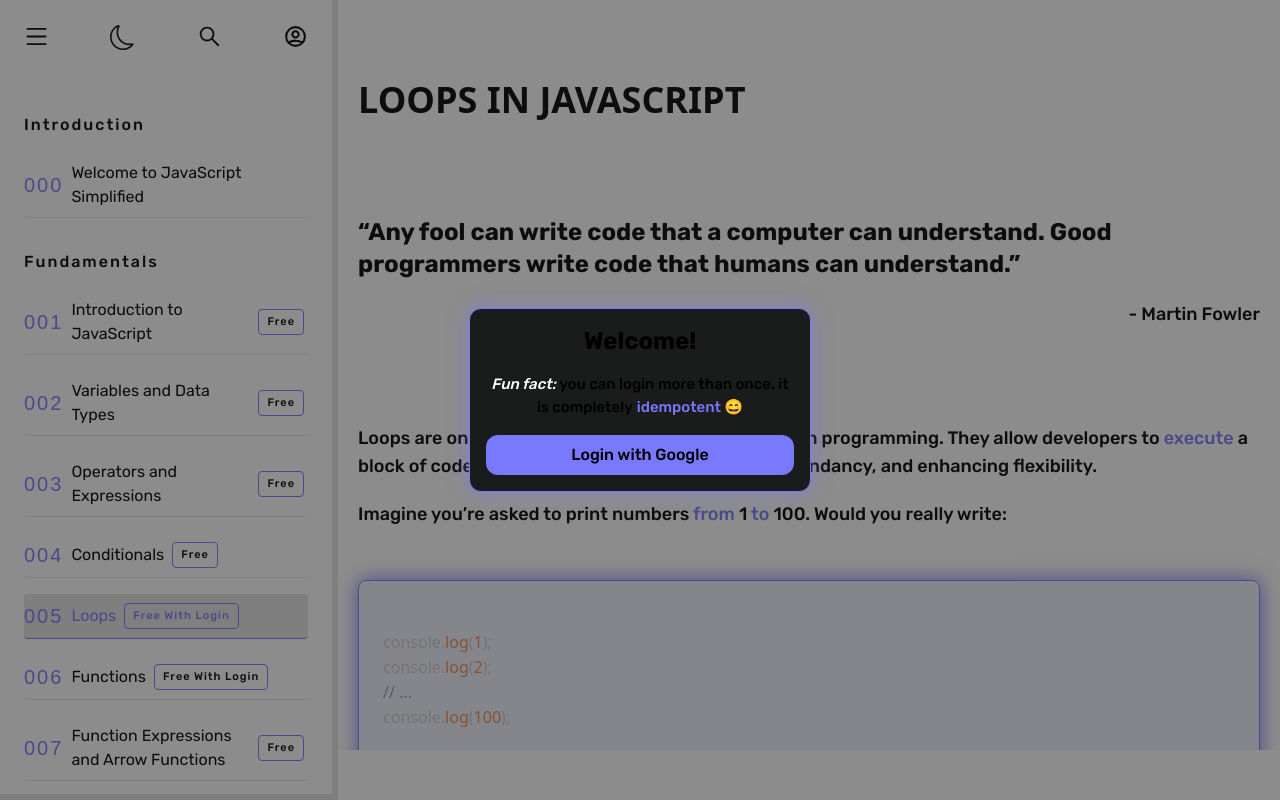
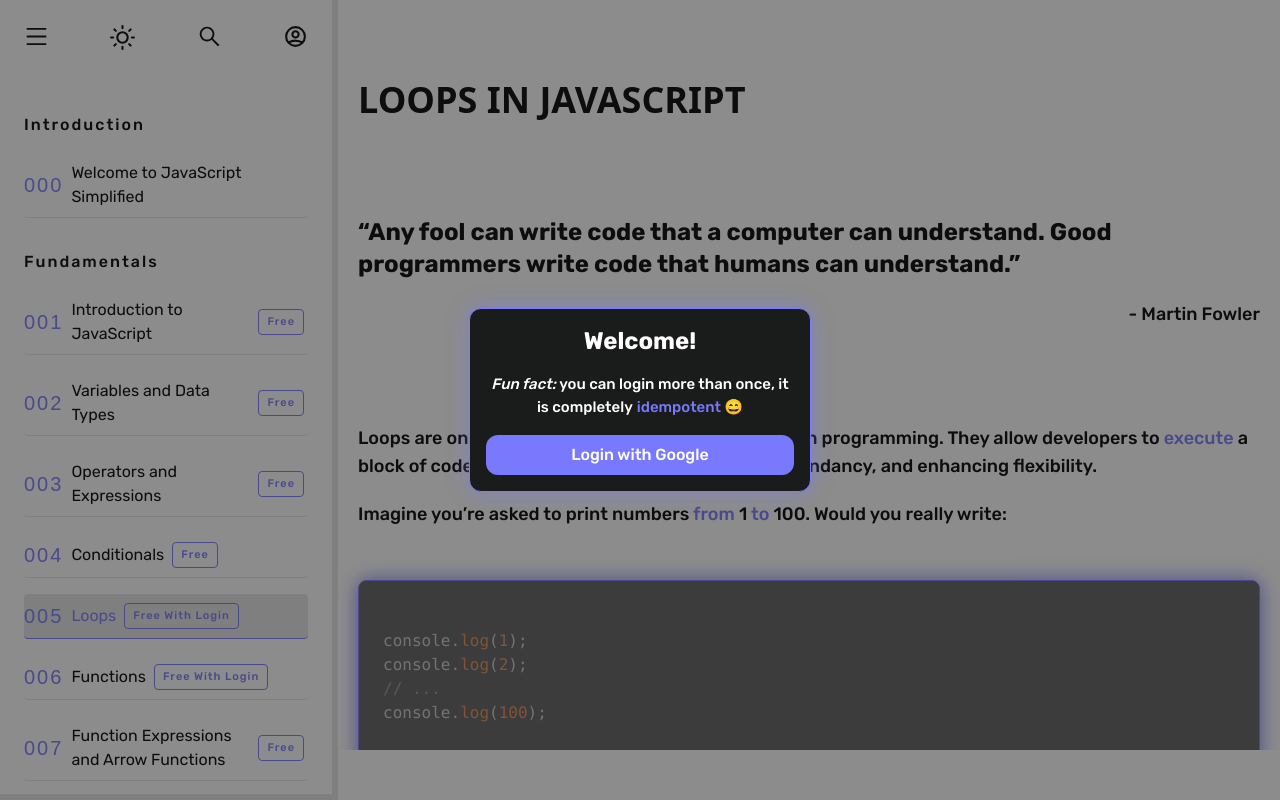
Before and after one commit to ibrag1moff/JS-simplified, a Next.js app: page /fundamentals/loops in a window 1280 px wide. Both pictures are taken after a click on the button 295 px from the left and 44 px from the top of the page. Built offline with nearby package versions, Linux system fonts and the light colour scheme; no server answers.

Commit message:
Fix dark mode

```diff
--- a/app/globals.css
+++ b/app/globals.css
@@ -1,4 +1,6 @@
 @import "tailwindcss";
+
+@custom-variant dark (&:where(.dark, .dark *));
 
 @theme {
   --color-body: #1a1b1b;
--- a/app/providers.tsx
+++ b/app/providers.tsx
@@ -11,7 +11,7 @@ import { ToastContainer } from "react-toastify";
 export default function Providers({ children }: { children: ReactNode }) {
   return (
     <Provider store={store}>
-      <ThemeProvider attribute="class" defaultTheme="dark">
+      <ThemeProvider attribute="class" defaultTheme="system" enableSystem>
         <CookiesProvider>
           <PopupProvider>
             <ToastContainer />
--- a/components/Popup.tsx
+++ b/components/Popup.tsx
@@ -30,15 +30,15 @@ export default function Popup() {
         onClick={(e) => e.stopPropagation()}
         className="flex flex-col justify-center text-center gap-4 w-[342px] bg-body border border-primary shadow-custom shadow-primary/50 rounded-xl p-4"
       >
-        <h1 className="text-2xl font-semibold ">Welcome!</h1>
-        <p className="max-w-full !text-[15px] font-medium">
+        <h1 className="text-2xl !text-white font-semibold ">Welcome!</h1>
+        <p className="max-w-full !text-white !text-[15px] font-medium">
           <span className="italic !text-white">Fun fact: </span> you can login
           more than once, it is completely
           <span className="text-primary ml-1">idempotent</span> 😄
         </p>
         <button
           onClick={handleLogin}
-          className="bg-primary rounded-xl py-2 px-8 font-medium  cursor-pointer"
+          className="bg-primary !text-white rounded-xl py-2 px-8 font-medium  cursor-pointer"
         >
           Login with Google
         </button>
--- a/components/Sidebar.tsx
+++ b/components/Sidebar.tsx
@@ -96,7 +96,7 @@ export default function Sidebar() {
                         : "hidden"
                     }
                   >
-                    {item.access}
+                    <span className="text-primary">{item.access}</span>
                   </h2>
                 </Link>
               ))}
--- a/widgets/CodeDisplay.tsx
+++ b/widgets/CodeDisplay.tsx
@@ -10,9 +10,9 @@ const CodeDisplay = ({ code }: { code: string }) => {
   }, []);
 
   return (
-    <div className="px-2 bg-primary/10 border border-primary shadow-custom shadow-primary rounded-lg my-8">
-      <pre className="text-white overflow-x-auto !bg-transparent">
-        <code className="language-js !font-sans">{code}</code>
+    <div className="px-2 bg-body/70 dark:bg-primary/10 border border-primary shadow-custom shadow-primary rounded-lg my-8">
+      <pre className="text-white  overflow-x-auto !bg-transparent">
+        <code className="language-js">{code}</code>
       </pre>
     </div>
   );
--- a/widgets/Protip.tsx
+++ b/widgets/Protip.tsx
@@ -1,6 +1,6 @@
 export default function ProTip({ title }: { title: string }) {
   return (
-    <div className="my-8 border border-primary shadow-custom shadow-primary text-sm text-white p-5 text-center rounded-full">
+    <div className="my-8 border border-primary shadow-custom shadow-primary font-medium text-sm  text-primary dark:text-white p-5 text-center rounded-full">
       {title}
     </div>
   );
```
